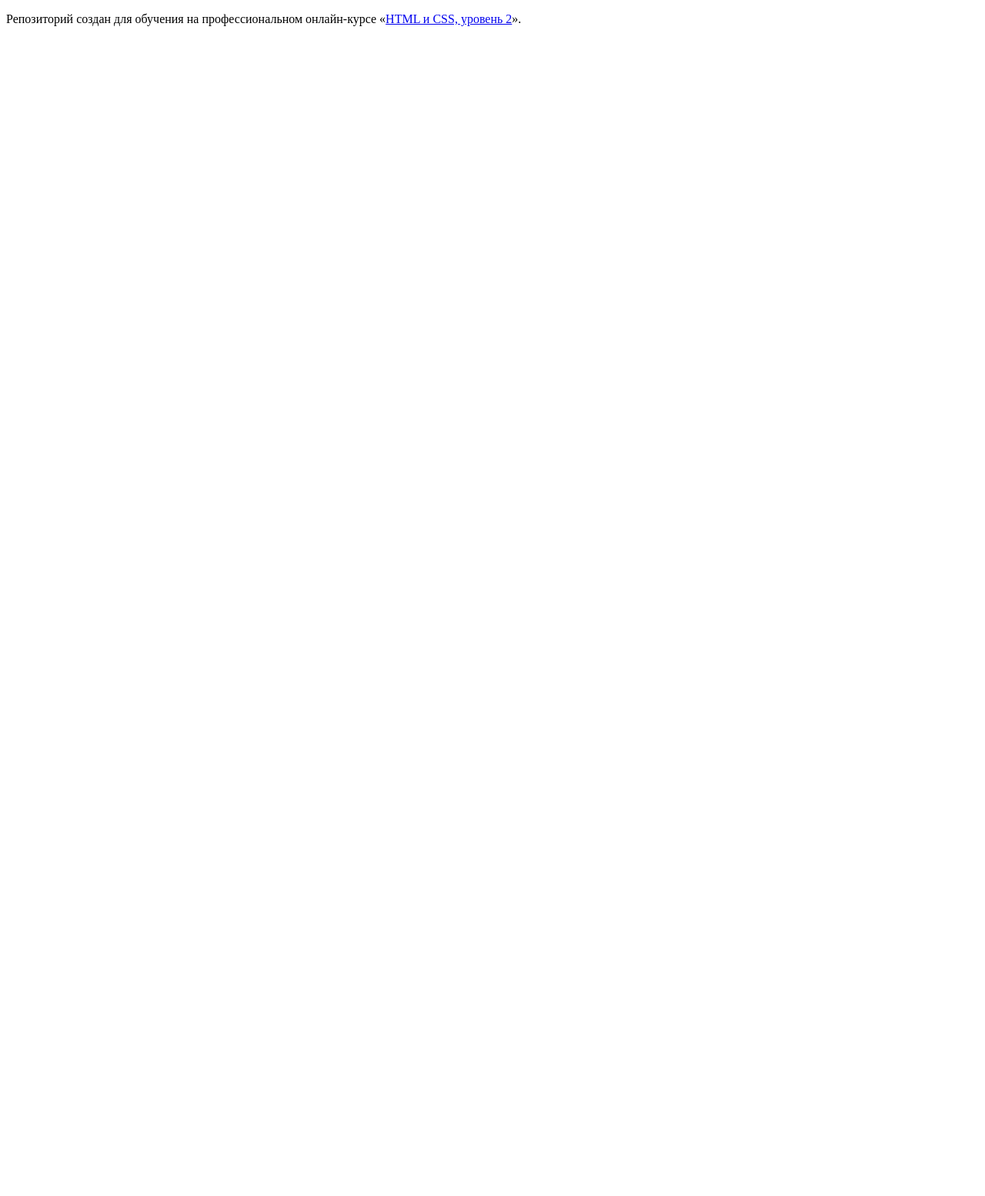
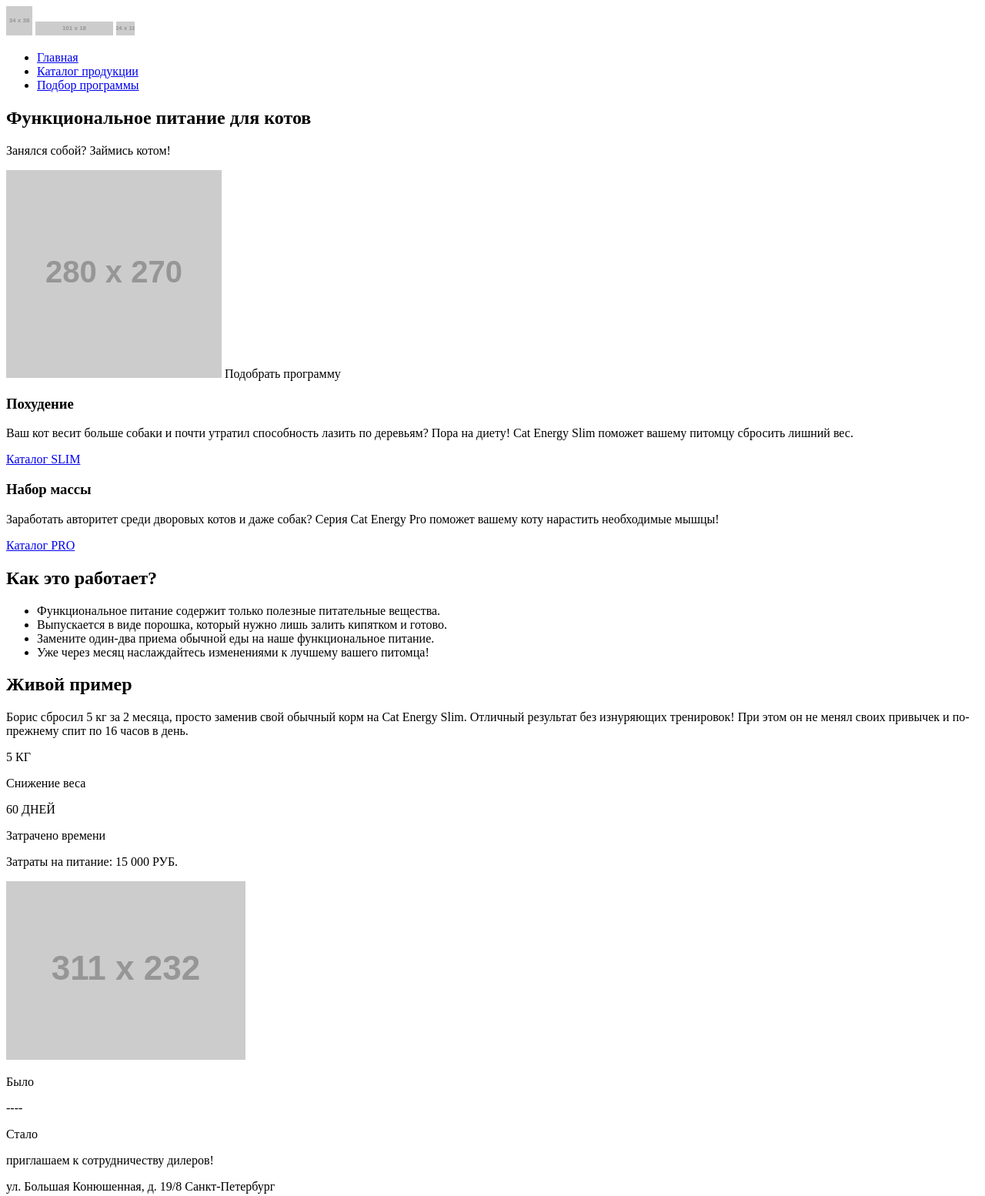
Before and after one commit to fill-tarkovich/1524469-cat-energy-21, a website: page source/index.html in a window 1280 px wide. Shown: the top 1554 px of the page at 77% size. Before the commit the page ends 800 px from the top, so only its background shows below. Drawn offline with Linux system fonts and the light colour scheme; placeholder pictures from the web are drawn by us.

Commit message:
Разметка главной страницы

```diff
--- a/source/index.html
+++ b/source/index.html
@@ -1,12 +1,88 @@
 <!DOCTYPE html>
-<html lang="ru">
+<html class="page" lang="ru">
   <head>
     <meta charset="utf-8">
     <title>HTML Academy: Кэт энерджи</title>
   </head>
-  <body>
-
-    <p>Репозиторий создан для обучения на профессиональном онлайн‑курсе «<a href="https://htmlacademy.ru/intensive/adaptive">HTML и CSS, уровень 2</a>».</p>
-
+  <body class="page-body">
+    <header class="page-header">
+      <div class="header-top"><img class="header-top__logo-image" src="https://via.placeholder.com/34x38">
+      <img class="header-top__logo-text" src="https://via.placeholder.com/101x18">
+      <img class="header-top__menu-button" src="https://via.placeholder.com/24x18"></div>
+      <nav class="main-nav">
+        <ul class="main-nav__list">
+          <li class="main-nav__list__item">
+            <a href="#">Главная</a>
+          </li>
+          <li class="main-nav__list__item">
+            <a href="#">Каталог продукции</a>
+          </li>
+          <li class="main-nav__list__item">
+            <a href="#">Подбор программы</a>
+          </li>
+        </ul>
+      </nav>
+    </header>
+    <main class="main">
+      <div class="promo">
+        <h2 class="promo__header">Функциональное питание для котов</h2>
+        <p class="promo__text">Занялся собой? Займись котом!</p>
+        <img class="promo__image" src="https://via.placeholder.com/280x270">
+        <buttom class="promo-button">Подобрать программу</buttom>
+      </div>
+      <div class="option">
+        <h3 class="option__header">Похудение</h3>
+        <p class="option__text">Ваш кот весит больше собаки и почти утратил способность лазить по деревьям? Пора на диету! Cat Energy Slim поможет вашему питомцу сбросить лишний вес.</p>
+        <a href="#" class="option__link">Каталог SLIM</a>
+      </div>
+      <div class="option">
+        <h3 class="option__header">Набор массы</h3>
+        <p class="option__text">Заработать авторитет среди дворовых котов и даже собак? Серия Cat Energy Pro поможет вашему коту нарастить необходимые мышцы!</p>
+        <a href="#" class="option__link">Каталог PRO</a>
+      </div>
+      <div class="features">
+        <h2 class="features__header">Как это работает?</h2>
+        <ul class="features__list">
+          <li class="features__list__item">Функциональное питание содержит только полезные питательные вещества.</li>
+          <li class="features__list__item">Выпускается в виде порошка, который нужно лишь залить кипятком и готово.</li>
+          <li class="features__list__item">Замените один-два приема обычной еды на наше функциональное питание.</li>
+          <li class="features__list__item">Уже через месяц наслаждайтесь изменениями к лучшему вашего питомца!</li>
+        </ul>
+      </div>
+      <div class="example">
+        <h2 class="example__header">Живой пример</h2>
+        <p class="example__text">Борис сбросил 5 кг за 2 месяца, просто заменив свой обычный корм на Cat Energy Slim. Отличный результат без изнуряющих тренировок! При этом он не менял своих привычек и по-прежнему спит по 16 часов в день.</p>
+        <div class="example__fact">
+          <p class="example__fact__big">5 КГ</p>
+          <p class="example__fact__smaill">Снижение веса</p>
+        </div>
+        <div class="example__fact">
+          <p class="example__fact__big">60 ДНЕЙ</p>
+          <p class="example__fact__smaill">Затрачено времени</p>
+        </div>
+        <p class="example__text-bold">Затраты на питание: 15 000 РУБ.</p>
+        <img class="example__image" src="https://via.placeholder.com/311x232">
+        <p class="example__slider-text">Было</p>
+        <div class="example__slider">
+          ----
+        </div>
+        <p class="example__slider-text">Стало</p>
+      </div>
+      <div class="contacts">
+        <p class="contacts__left">приглашаем к сотрудничеству дилеров!</p>
+        <p class="contacts__right">ул. Большая Конюшенная, д. 19/8 Санкт-Петербург</p>
+      </div>
+      <img class="map" src="https://via.placeholder.com/320x362">
+    </main>
+    <footer class="page-footer">
+      <img class="page-footer__logo" src="https://via.placeholder.com/128x24">
+      <div class="page-footer__contacts">
+        <a href="#" class="page-footer__contacts__link">Вконтакте</a>
+        <a href="#" class="page-footer__contacts__link">Instagram</a>
+        <a href="#" class="page-footer__contacts__link">Facebook</a>
+      </div>
+      <p class="page-footer__academy-text">HTML Academy</p>
+      <img class="page-footer__academy-logo" src="https://via.placeholder.com/27x34">
+    </footer>
   </body>
 </html>
```
Also changed, not shown: Readme.md.
